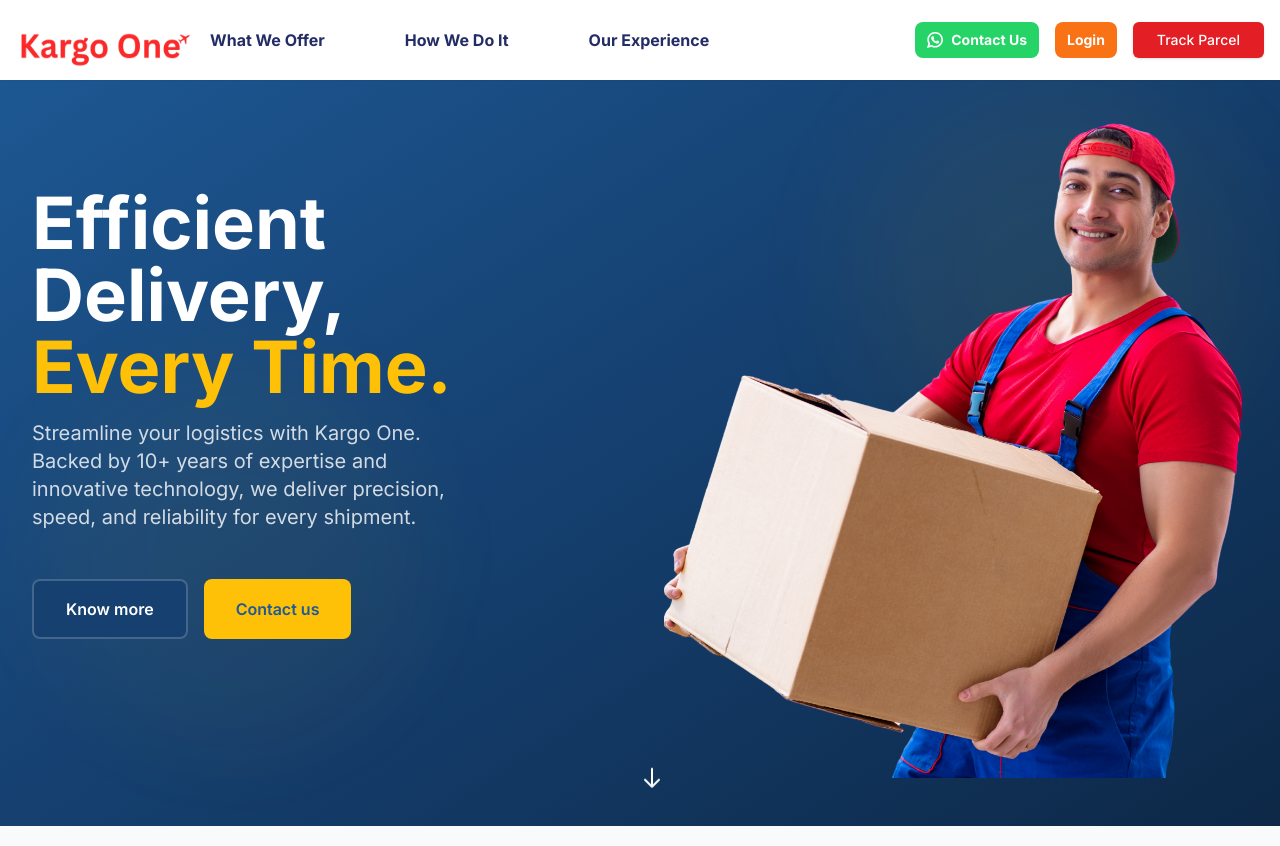
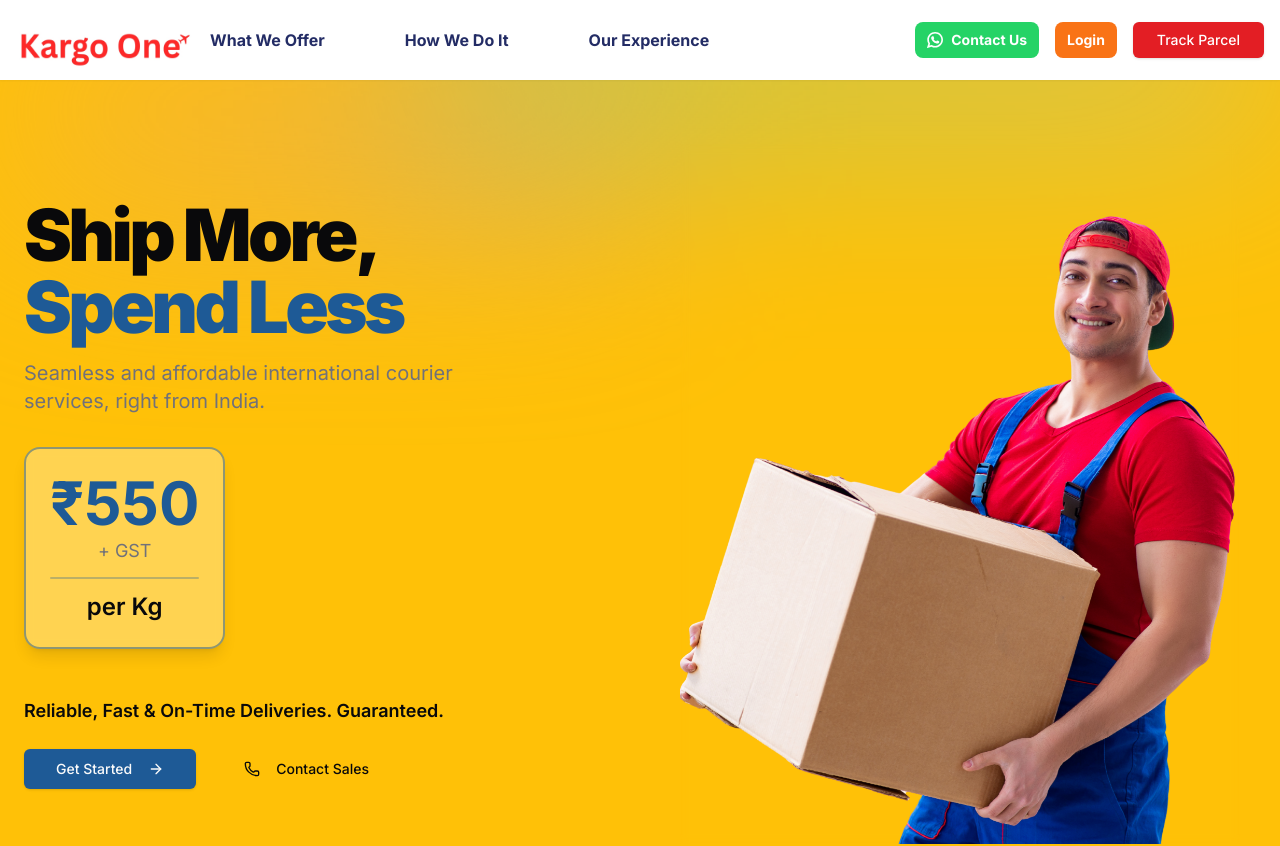
Before and after one commit to KingAshu22/next-express-hub, a Next.js app: page / in a window 1280 px wide. Shown: the top 846 px of the page. Built offline with nearby package versions, Linux system fonts and the light colour scheme.

Commit message:
updated home page

```diff
--- a/app/(route)/page.js
+++ b/app/(route)/page.js
@@ -12,6 +12,7 @@ import HowWeDoIt from "../_components/HowWeDoIt";
 import WhatWeOffer from "../_components/WhatWeOffer";
 import Services from "../_components/Services";
 import Features2 from "../_components/Features2";
+import InternationalRatesSection from "../_components/InternationalRatesSection";
 
 export default function Home() {
   const [scrollY, setScrollY] = useState(0)
@@ -28,6 +29,7 @@ export default function Home() {
       <Hero />
       <Features />
       <Features2 />
+      <InternationalRatesSection />
       <AreasWeServe />
       <Services />
       <HowWeDoIt />
--- a/app/_components/Hero.jsx
+++ b/app/_components/Hero.jsx
@@ -1,98 +1,86 @@
-"use client"
+import { Button } from "@/components/ui/button";
+import { Phone, ArrowRight } from "lucide-react";
 
-import Image from "next/image"
-import { useEffect, useState } from "react"
-
-export default function Hero() {
-  const [isVisible, setIsVisible] = useState(false)
-
-  useEffect(() => {
-    // Trigger the animation once the component mounts
-    setIsVisible(true)
-  }, [])
-
+const HeroSection = () => {
   return (
-    // SECTION: Main hero container
-    // Using min-h-screen for better responsiveness on all screen sizes.
-    // Added padding for content spacing, especially on mobile.
-    <section className="relative w-full min-h-screen bg-gradient-to-br from-primary via-primary-dark to-primary-darker overflow-hidden flex items-center pt-24 pb-16 md:pt-12 md:pb-12">
-      {/* Animated Background Elements */}
-      <div className="absolute inset-0 overflow-hidden">
-        <div className="absolute top-20 right-10 w-96 h-96 bg-accent/10 rounded-full blur-3xl animate-pulse"></div>
-        <div
-          className="absolute bottom-20 left-10 w-96 h-96 bg-accent/5 rounded-full blur-3xl animate-pulse"
-          style={{ animationDelay: "1s" }}
-        ></div>
+    // Added padding for better spacing on all devices
+    <section className="relative bg-accent overflow-hidden">
+      {/* Decorative background gradient element */}
+      <div
+        aria-hidden="true"
+        className="absolute inset-0 grid grid-cols-2 -space-x-52 opacity-40 dark:opacity-20"
+      >
+        <div className="blur-[106px] h-56 bg-gradient-to-br from-accent to-purple-400 dark:from-blue-700"></div>
+        <div className="blur-[106px] h-32 bg-gradient-to-r from-cyan-400 to-sky-300 dark:to-indigo-600"></div>
       </div>
 
-      {/* Centered content container */}
-      <div className="relative max-w-7xl mx-auto px-4 sm:px-6 lg:px-8 w-full">
-        <div className="grid grid-cols-1 lg:grid-cols-2 gap-12 items-center">
+      <div className="container mx-auto px-6 py-20 md:py-28 lg:py-32">
+        <div className="grid grid-cols-1 lg:grid-cols-2 gap-x-12 gap-y-16 items-center">
 
-          {/* LEFT CONTENT: Text and CTAs */}
-          <div
-            className={`space-y-8 transition-all duration-1000 ${
-              isVisible ? "opacity-100 translate-x-0" : "opacity-0 -translate-x-10"
-            }`}
-          >
+          {/* Left Content: Text and CTAs */}
+          {/* Centered on mobile, left-aligned on desktop */}
+          <div className="relative z-10 space-y-8 text-center lg:text-left">
             <div className="space-y-4">
-              <h1 className="text-5xl md:text-6xl lg:text-7xl font-bold text-white leading-tight">
-                Efficient Delivery,
+              <h1 className="text-4xl sm:text-5xl md:text-6xl lg:text-7xl font-black tracking-tighter text-foreground leading-tight">
+                Ship More,
                 <br />
-                <span className="text-accent">Every Time.</span>
+                <span className="text-primary">Spend Less</span>
               </h1>
-              <p className="text-lg md:text-xl text-white/80 max-w-md leading-relaxed">
-                Streamline your logistics with Kargo One. Backed by 10+ years of expertise and innovative technology, we
-                deliver precision, speed, and reliability for every shipment.
+              <p className="text-lg md:text-xl text-muted-foreground max-w-md mx-auto lg:mx-0">
+                Seamless and affordable international courier services, right from India.
               </p>
             </div>
 
-            {/* CTA Buttons */}
-            <div className="flex flex-col sm:flex-row gap-4 pt-4">
-              <button className="px-8 py-4 bg-primary-dark hover:bg-primary-darker text-white font-semibold rounded-lg transition-all duration-300 hover:shadow-lg hover:scale-105 border-2 border-white/20">
-                Know more
-              </button>
-              <button className="px-8 py-4 bg-accent hover:bg-accent-dark text-primary font-semibold rounded-lg transition-all duration-300 hover:shadow-lg hover:scale-105">
-                Contact us
-              </button>
+            {/* Price Box */}
+            <div className="inline-block mx-auto lg:mx-0">
+              {/* Glassmorphism effect: more modern */}
+              <div className="border-2 border-primary/50 rounded-2xl p-6 bg-background/30 backdrop-blur-sm shadow-lg">
+                <div className="text-center">
+                  <p className="text-5xl md:text-6xl font-bold text-primary">₹550</p>
+                  <p className="text-lg text-muted-foreground mt-1">+ GST</p>
+                  <div className="h-0.5 w-full bg-primary/30 my-3 rounded"></div>
+                  <p className="text-2xl font-semibold text-foreground">per Kg</p>
+                </div>
+              </div>
+            </div>
+
+            <div className="space-y-6 pt-4">
+              <p className="text-lg font-semibold text-foreground">
+                Reliable, Fast & On-Time Deliveries. Guaranteed.
+              </p>
+
+              {/* CTA Buttons: Using the shadcn/ui Button component */}
+              {/* Centered on mobile, aligned left on desktop */}
+              <div className="flex flex-col sm:flex-row gap-4 justify-center lg:justify-start">
+                <Button size="lg" className="group w-full sm:w-auto">
+                  Get Started
+                  <ArrowRight className="ml-2 h-5 w-5 transition-transform group-hover:translate-x-1" />
+                </Button>
+                <Button size="lg" variant="ghost" className="w-full sm:w-auto">
+                  <Phone className="mr-2 h-5 w-5" />
+                  Contact Sales
+                </Button>
+              </div>
             </div>
           </div>
 
-          {/* RIGHT CONTENT: Image */}
-          {/*
-            - Animation has been removed.
-            - flex container with `lg:items-end` aligns the image to the bottom on large screens.
-            - On smaller screens, it stacks and `items-center` (default) keeps it centered.
-          */}
-          <div
-            className={`relative flex items-center lg:items-end justify-center h-full transition-all duration-1000 ${
-              isVisible ? "opacity-100 translate-x-0" : "opacity-0 translate-x-10"
-            }`}
-            style={{ transitionDelay: '200ms' }} // slight delay for better effect
-          >
-            {/* Simplified image wrapper */}
-            <div className="relative w-full max-w-xs sm:max-w-sm md:max-w-md lg:max-w-none">
-              <Image
-                src={"/Hero.png"}
-                width={800} // Base width for quality
-                height={800} // Base height for aspect ratio
-                alt="Kargo One delivery professional with packages"
-                className="w-full h-auto" // Makes image responsive
-                priority // Load the hero image faster
-              />
+          {/* Right Content: Image */}
+          {/* Added a subtle container and shadow for a "lifted" feel */}
+          <div className="relative flex items-center justify-center">
+            <div className="relative w-full max-w-md lg:max-w-none p-4">
+               <div className="backdrop-blur-sm overflow-hidden">
+                <img
+                    src="/hero.png"
+                    alt="Courier professional holding packages with a global network graphic"
+                    className="w-full h-auto object-cover transition-transform duration-500 lg:hover:scale-105"
+                />
+               </div>
             </div>
           </div>
         </div>
       </div>
+    </section>
+  );
+};
 
-      {/* Scroll Indicator */}
-      <div className="absolute bottom-8 left-1/2 -translate-x-1/2 animate-bounce">
-        <svg className="w-6 h-6 text-white" fill="none" stroke="currentColor" viewBox="0 0 24 24">
-          <path strokeLinecap="round" strokeLinejoin="round" strokeWidth={2} d="M19 14l-7 7m0 0l-7-7m7 7V3" />
-        </svg>
-      </div>
-
-      {/* The <style jsx> block with the animation has been removed */}
-    </section>
-  )
-}
+export default HeroSection;
--- /dev/null
+++ b/app/_components/InternationalRatesSection.jsx
@@ -0,0 +1,63 @@
+import { Card, CardContent } from "@/components/ui/card";
+import { Package } from "lucide-react";
+
+const countries = [
+  { name: "United States", flag: "🇺🇸", rate: "₹650" },
+  { name: "United Kingdom", flag: "🇬🇧", rate: "₹620" },
+  { name: "Canada", flag: "🇨🇦", rate: "₹680" },
+  { name: "Australia", flag: "🇦🇺", rate: "₹720" },
+  { name: "UAE", flag: "🇦🇪", rate: "₹580" },
+  { name: "Singapore", flag: "🇸🇬", rate: "₹640" },
+  { name: "Germany", flag: "🇩🇪", rate: "₹630" },
+  { name: "France", flag: "🇫🇷", rate: "₹630" },
+  { name: "Japan", flag: "🇯🇵", rate: "₹700" },
+  { name: "China", flag: "🇨🇳", rate: "₹660" },
+  { name: "Saudi Arabia", flag: "🇸🇦", rate: "₹590" },
+  { name: "Netherlands", flag: "🇳🇱", rate: "₹640" },
+];
+
+const InternationalRatesSection = () => {
+  return (
+    <section className="py-16 md:py-24 bg-muted/30">
+      <div className="container mx-auto px-4">
+        <div className="text-center mb-12">
+          <div className="inline-flex items-center gap-2 mb-4">
+            <Package className="h-8 w-8 text-primary" />
+            <h2 className="text-4xl md:text-5xl font-bold text-primary">
+              International Shipping Rates
+            </h2>
+          </div>
+          <p className="text-xl text-muted-foreground max-w-2xl mx-auto">
+            Competitive rates to ship from India to major destinations worldwide
+          </p>
+        </div>
+
+        <div className="grid grid-cols-1 sm:grid-cols-2 md:grid-cols-3 lg:grid-cols-4 gap-6 max-w-7xl mx-auto">
+          {countries.map((country, index) => (
+            <Card
+              key={index}
+              className="hover:shadow-lg transition-all hover:scale-105 border-2"
+            >
+              <CardContent className="p-6 text-center space-y-3">
+                <div className="text-6xl mb-2">{country.flag}</div>
+                <h3 className="font-semibold text-lg">{country.name}</h3>
+                <div className="pt-2 border-t border-border">
+                  <p className="text-3xl font-bold text-primary">{country.rate}</p>
+                  <p className="text-sm text-muted-foreground">per Kg</p>
+                </div>
+              </CardContent>
+            </Card>
+          ))}
+        </div>
+
+        <div className="mt-12 text-center">
+          <p className="text-muted-foreground">
+            *Rates are indicative and may vary based on package dimensions, weight, and destination zone. GST applicable.
+          </p>
+        </div>
+      </div>
+    </section>
+  );
+};
+
+export default InternationalRatesSection;
```
